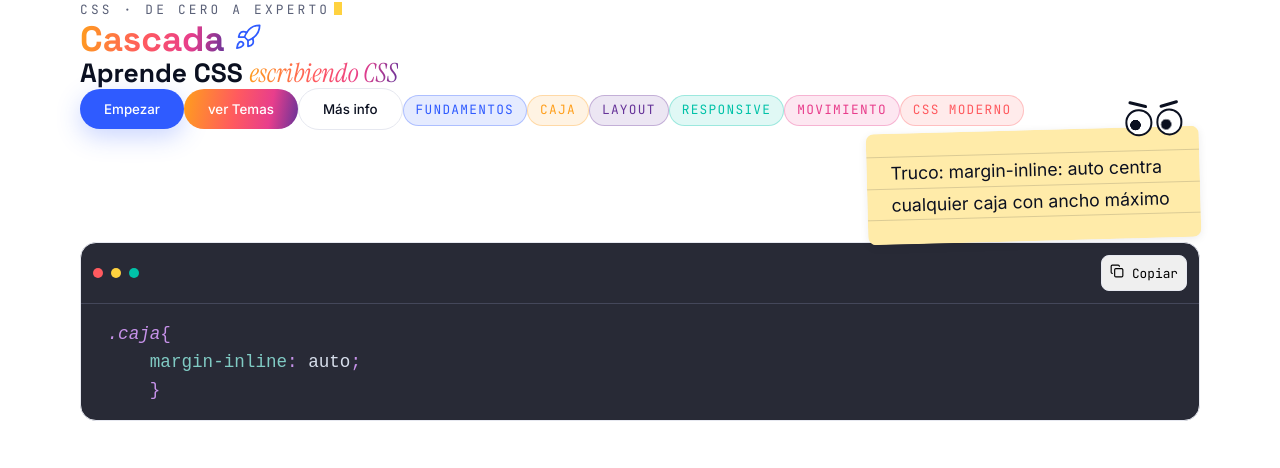
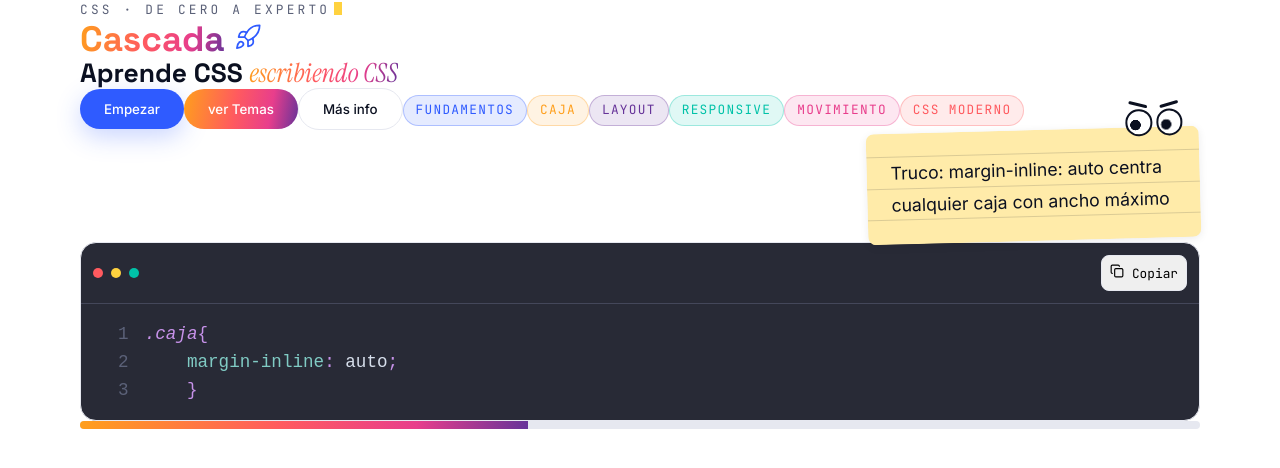
Before and after one commit to TheSharkFullCode/Cascading_Style_Sheets, a React (Vite) app in the folder Cascada/: page / in a window 1280 px wide. Shown: the top 468 px of the page. Built offline with nearby package versions, Linux system fonts and the light colour scheme.

Commit message:
feat(ui): BarraProgreso con degradado de marca

```diff
--- a/Cascada/src/App.jsx
+++ b/Cascada/src/App.jsx
@@ -6,6 +6,7 @@ import Boton from "./components/ui/Boton/Boton.jsx";
 import Etiqueta from "./components/ui/Etiqueta/Etiqueta.jsx";
 import BotonCopiar from "./components/ui/BotonCopiar/BotonCopiar.jsx";
 import BloqueCodigo from "./components/ui/BloqueCodigo/BloqueCodigo.jsx";
+import BarraProgreso from "./components/ui/BarraProgreso/BarraProgreso.jsx";
 
 
 
@@ -30,6 +31,7 @@ function App() {
     <BloqueCodigo codigo={`.caja{
     margin-inline: auto;
     }`}/>
+    <BarraProgreso valor={40}/>
 
 
     </div>
--- /dev/null
+++ b/Cascada/src/components/ui/BarraProgreso/BarraProgreso.jsx
@@ -0,0 +1,12 @@
+import styles from './BarraProgreso.module.css'
+
+function BarraProgreso({valor}) {
+
+  return (
+    <div className={styles.pista}>
+        <div className={styles.relleno} style={{width:`${valor}%`}}></div>
+    </div>
+  )
+}
+
+export default BarraProgreso
--- /dev/null
+++ b/Cascada/src/components/ui/BarraProgreso/BarraProgreso.module.css
@@ -0,0 +1,11 @@
+.pista{
+    height: 8px;
+    background: var(--linea);
+    border-radius: var(--radio-pill);
+    overflow: hidden;/*para q el relleno no se salga de las esquinas*/
+}
+
+.relleno{
+    height: 100%;
+    background: var(--grad-marca);
+}
--- a/Cascada/src/components/ui/BloqueCodigo/BloqueCodigo.jsx
+++ b/Cascada/src/components/ui/BloqueCodigo/BloqueCodigo.jsx
@@ -24,7 +24,10 @@ function BloqueCodigo({codigo}) {
 
             <code>
             {tokens.map((linea,i)=> (
-                <div key={i} {...getLineProps({line:linea})}> {linea.map((token,j)=>(
+
+                <div key={i} {...getLineProps({line:linea})}>
+                 <span className={styles.numero}>{i+1}</span>
+                {linea.map((token,j)=>(
 
                     <span key={j} {...getTokenProps({token})}/>
                 ))}
@@ -32,9 +35,7 @@ function BloqueCodigo({codigo}) {
                 </div>
             ))}
             </code>
-
             </pre>
-
             )}
 
 
--- a/Cascada/src/components/ui/BloqueCodigo/BloqueCodigo.module.css
+++ b/Cascada/src/components/ui/BloqueCodigo/BloqueCodigo.module.css
@@ -43,3 +43,12 @@
 .accion{
     margin-left: auto
 }
+
+.numero{
+    display: inline-block;
+    width: 3ch;
+    text-align: right;
+    margin-right: var(--esp-4);
+    color: var(--tinta-suave);
+    user-select: none;
+}
```
